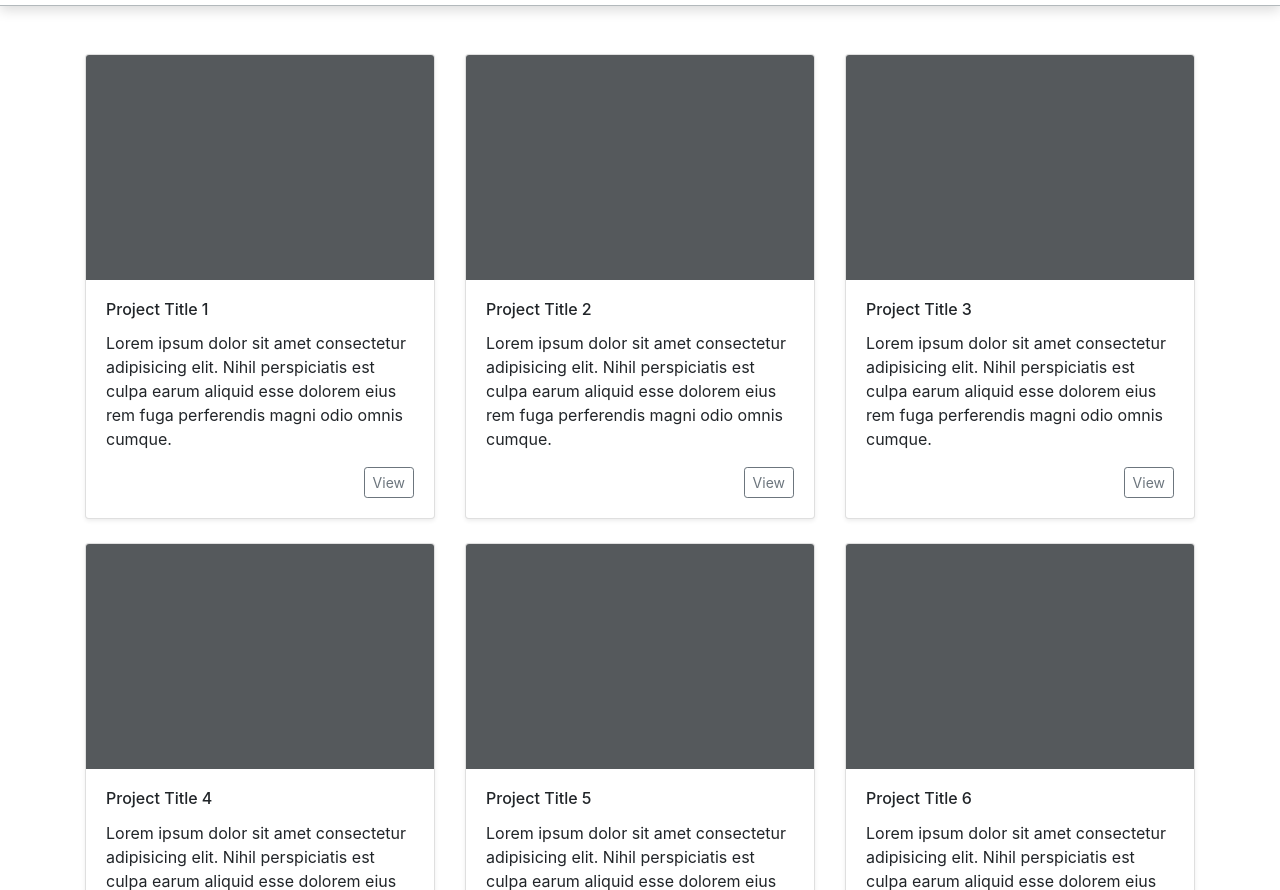
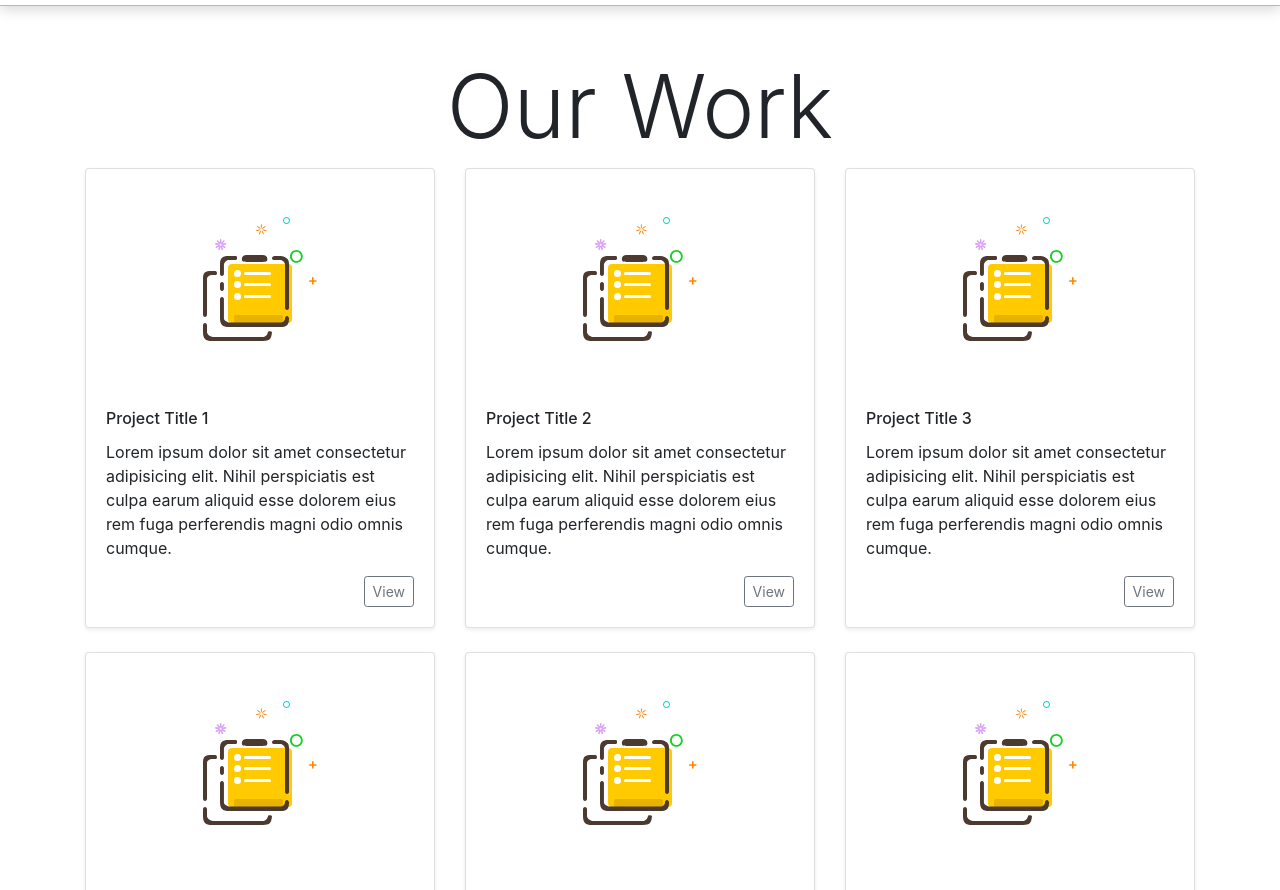
Before and after one commit to bkamara/portfolio-bootstrap, a plain HTML site: page portfolio.html in a window 1280 px wide. Shown: the part 56-946 px from the top of the page. Drawn offline with nearby package versions, Linux system fonts and the light colour scheme.

Commit message:
Image and UI updates

```diff
--- a/portfolio.html
+++ b/portfolio.html
@@ -41,13 +41,16 @@
   <!--PORTFOLIO SECTION -->
   <main class="container mt-5">
     <div class="row">
+      <div class="col d-flex justify-content-center">
+        <h1 class="display-2">Our Work</h1>
+      </div>
+    </div>
+    <div class="row">
       <div class="col-md-4">
         <div class="card mb-4 shadow-sm">
-          <svg class="bd-placeholder-img card-img-top" width="100%" height="225" xmlns="http://www.w3.org/2000/svg"
-            preserveAspectRatio="xMidYMid slice" focusable="false" role="img" aria-label="Placeholder: Thumbnail">
-            <title>Placeholder</title>
-            <rect width="100%" height="100%" fill="#55595c" />
-          </svg>
+          <div class="card-img-top d-flex p-5 justify-content-center">
+            <img src="./images/portfolio-placeholder.svg"  aria-label="Placeholder: Thumbnail" alt="Placeholder Icon for Portfolio piece"/>
+          </div>
           <div class="card-body">
             <h6 class="card-title">Project Title 1</h6>
             <p class="card-text">Lorem ipsum dolor sit amet consectetur adipisicing elit. Nihil perspiciatis est culpa
@@ -62,11 +65,9 @@
       </div>
       <div class="col-md-4">
         <div class="card mb-4 shadow-sm">
-          <svg class="bd-placeholder-img card-img-top" width="100%" height="225" xmlns="http://www.w3.org/2000/svg"
-            preserveAspectRatio="xMidYMid slice" focusable="false" role="img" aria-label="Placeholder: Thumbnail">
-            <title>Placeholder</title>
-            <rect width="100%" height="100%" fill="#55595c" />
-          </svg>
+          <div class="card-img-top d-flex p-5 justify-content-center">
+            <img src="./images/portfolio-placeholder.svg"  aria-label="Placeholder: Thumbnail" alt="Placeholder Icon for Portfolio piece"/>
+          </div>
           <div class="card-body">
             <h6 class="card-title">Project Title 2</h6>
             <p class="card-text">Lorem ipsum dolor sit amet consectetur adipisicing elit. Nihil perspiciatis est culpa
@@ -81,11 +82,9 @@
       </div>
       <div class="col-md-4">
         <div class="card mb-4 shadow-sm">
-          <svg class="bd-placeholder-img card-img-top" width="100%" height="225" xmlns="http://www.w3.org/2000/svg"
-            preserveAspectRatio="xMidYMid slice" focusable="false" role="img" aria-label="Placeholder: Thumbnail">
-            <title>Placeholder</title>
-            <rect width="100%" height="100%" fill="#55595c" />
-          </svg>
+          <div class="card-img-top d-flex p-5 justify-content-center">
+            <img src="./images/portfolio-placeholder.svg"  aria-label="Placeholder: Thumbnail" alt="Placeholder Icon for Portfolio piece"/>
+          </div>
           <div class="card-body">
             <h6 class="card-title">Project Title 3</h6>
             <p class="card-text">Lorem ipsum dolor sit amet consectetur adipisicing elit. Nihil perspiciatis est culpa
@@ -102,11 +101,9 @@
     <div class="row">
       <div class="col-md-4">
         <div class="card mb-4 shadow-sm">
-          <svg class="bd-placeholder-img card-img-top" width="100%" height="225" xmlns="http://www.w3.org/2000/svg"
-            preserveAspectRatio="xMidYMid slice" focusable="false" role="img" aria-label="Placeholder: Thumbnail">
-            <title>Placeholder</title>
-            <rect width="100%" height="100%" fill="#55595c" />
-          </svg>
+          <div class="card-img-top d-flex p-5 justify-content-center">
+            <img src="./images/portfolio-placeholder.svg"  aria-label="Placeholder: Thumbnail" alt="Placeholder Icon for Portfolio piece"/>
+          </div>
           <div class="card-body">
             <h6 class="card-title">Project Title 4</h6>
             <p class="card-text">Lorem ipsum dolor sit amet consectetur adipisicing elit. Nihil perspiciatis est culpa
@@ -121,11 +118,9 @@
       </div>
       <div class="col-md-4">
         <div class="card mb-4 shadow-sm">
-          <svg class="bd-placeholder-img card-img-top" width="100%" height="225" xmlns="http://www.w3.org/2000/svg"
-            preserveAspectRatio="xMidYMid slice" focusable="false" role="img" aria-label="Placeholder: Thumbnail">
-            <title>Placeholder</title>
-            <rect width="100%" height="100%" fill="#55595c" />
-          </svg>
+          <div class="card-img-top d-flex p-5 justify-content-center">
+            <img src="./images/portfolio-placeholder.svg"  aria-label="Placeholder: Thumbnail" alt="Placeholder Icon for Portfolio piece"/>
+          </div>
           <div class="card-body">
             <h6 class="card-title">Project Title 5</h6>
             <p class="card-text">Lorem ipsum dolor sit amet consectetur adipisicing elit. Nihil perspiciatis est culpa
@@ -141,11 +136,9 @@
 
       <div class="col-md-4">
         <div class="card mb-4 shadow-sm">
-          <svg class="bd-placeholder-img card-img-top" width="100%" height="225" xmlns="http://www.w3.org/2000/svg"
-            preserveAspectRatio="xMidYMid slice" focusable="false" role="img" aria-label="Placeholder: Thumbnail">
-            <title>Placeholder</title>
-            <rect width="100%" height="100%" fill="#55595c" />
-          </svg>
+          <div class="card-img-top d-flex p-5 justify-content-center">
+            <img src="./images/portfolio-placeholder.svg"  aria-label="Placeholder: Thumbnail" alt="Placeholder Icon for Portfolio piece"/>
+          </div>
           <div class="card-body">
             <h6 class="card-title">Project Title 6</h6>
             <p class="card-text">Lorem ipsum dolor sit amet consectetur adipisicing elit. Nihil perspiciatis est culpa
```
Also changed, not shown: index.html (+15 -18 lines), images/portfolio-placeholder.svg (added).
